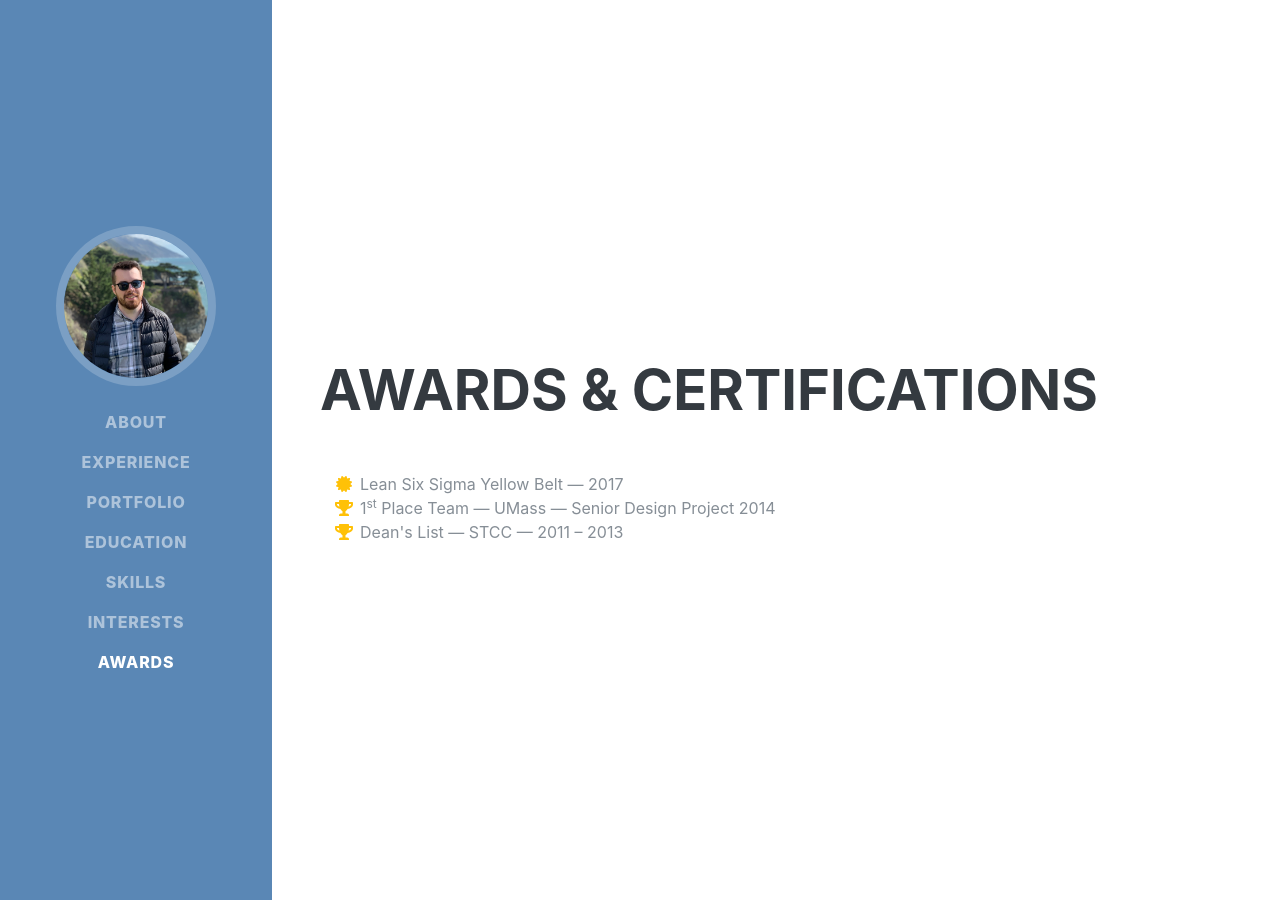
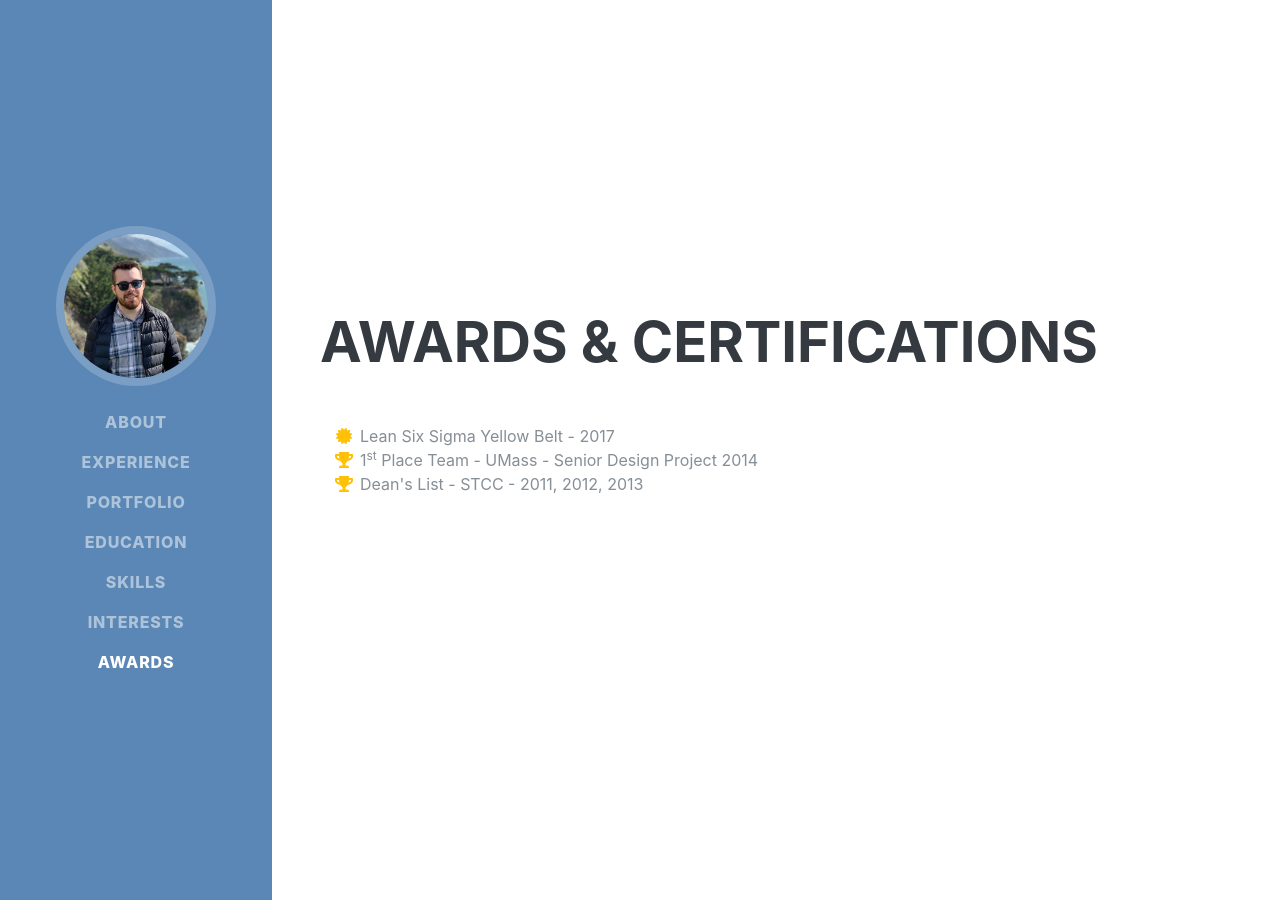
Before and after one commit to jkflorek/jkflorek.github.io, a Jekyll site: the page resume/index.html, which Jekyll copies as it is, in a window 1280 px wide and 900 px high, scrolled down 5996 px. Built offline with Jekyll 4.4.1, drawn with Linux system fonts in a browser that asks for light colours; some web fonts are replaced; some of the changed text lies outside the part shown.

Commit message:
Update index.html

```diff
--- a/resume/index.html
+++ b/resume/index.html
@@ -123,7 +123,7 @@
             <ul>
               <li>Provide assistance with qualification documentation.</li>
               <li>Prepare for and facilitate design reviews and component qualification for assigned components.</li>
-            </ul>>
+            </ul>
           </div>
           <div class="resume-date text-md-right">
             <span class="text-primary">November 2015 &ndash; May 2016</span>
@@ -153,7 +153,7 @@
               <li>CNC machining process development and setup.</li>
               <li>Operated and programmed CNC lathe and mill.</li>
               <li>Solid modeling and digitizing operations sheets.</li>
-            </ul>>
+            </ul>
           </div>
           <div class="resume-date text-md-right">
             <span class="text-primary">June 2013 &ndash; June 2015</span>
@@ -244,7 +244,7 @@
         <div class="resume-item d-flex flex-column flex-md-row justify-content-between">
           <div class="resume-content">
             <h3 class="mb-0">Springfield Technical Community College</h3>
-            <div class="subheading mb-0">Associate of Science &mdash; Mechanical Engineering</div>
+            <div class="subheading mb-0">Associate of Science - Mechanical Engineering</div>
             <div class="mb-3">Springfield, Massachusetts</div>
             <p>GPA: 3.3</p>
           </div>
@@ -308,16 +308,16 @@
         <ul class="fa-ul mb-0">
           <li>
             <i class="fa-li fa fa-certificate text-warning"></i>
-            Lean Six Sigma Yellow Belt &mdash; 2017
+            Lean Six Sigma Yellow Belt - 2017
           </li>
           <li>
             <i class="fa-li fa fa-trophy text-warning"></i>
             1<sup>st</sup>
-            Place Team &mdash; UMass &mdash; Senior Design Project 2014
+            Place Team - UMass - Senior Design Project 2014
           </li>
           <li>
             <i class="fa-li fa fa-trophy text-warning"></i>
-            Dean's List &mdash; STCC &mdash; 2011 &ndash; 2013
+            Dean's List - STCC - 2011, 2012, 2013
           </li>
         </ul>
       </div>
```
